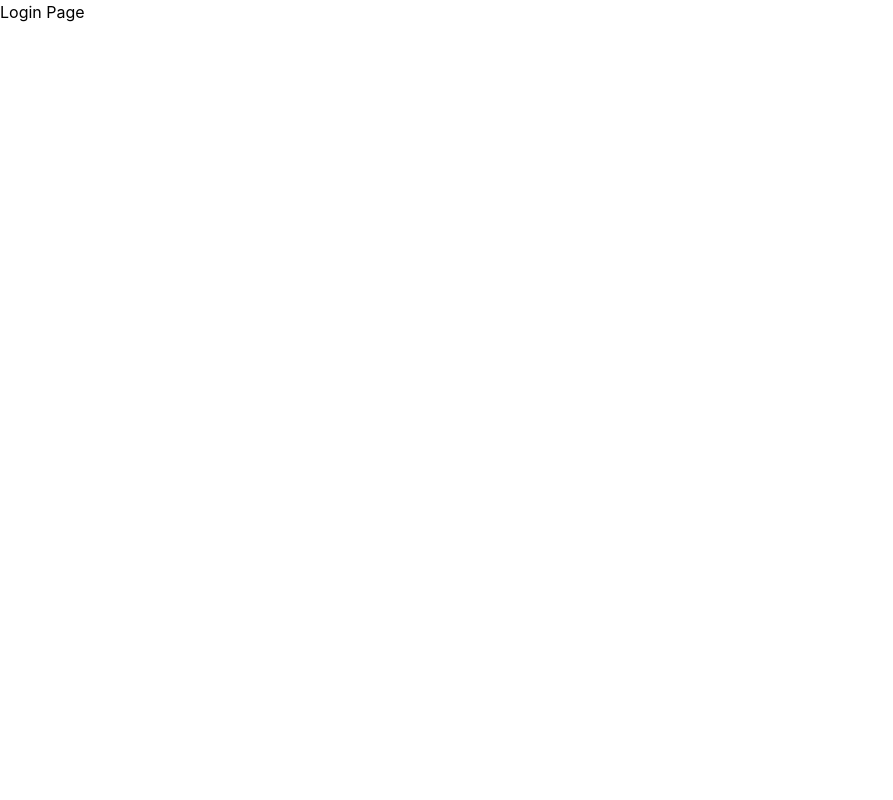
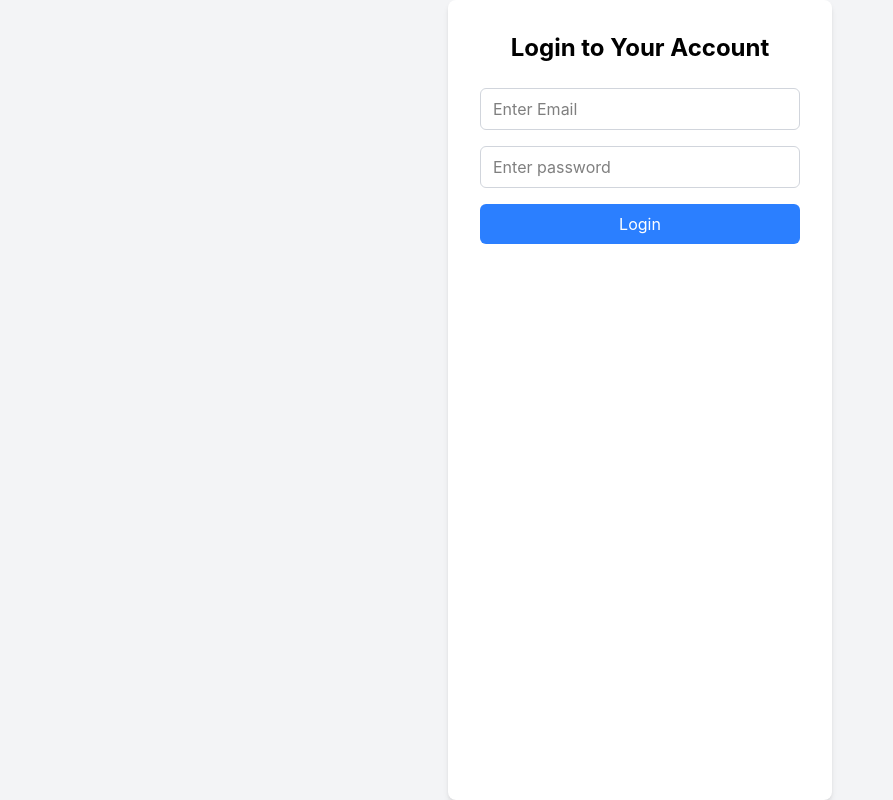
Before and after one commit to toufiqe776/mern-ecommerce, a React app in the folder Frontend/: page /login in a window 1280 px wide. Shown: the whole page, without its empty margins (0-893 px from the left). Built offline with nearby package versions, Linux system fonts and the light colour scheme; the HTML template or start-up script is replaced by a standard one.

Commit message:
login page created and api integrated

```diff
--- a/Frontend/src/pages/Login.jsx
+++ b/Frontend/src/pages/Login.jsx
@@ -1,5 +1,74 @@
-const Login = () => {
-  return <h1>Login Page</h1>;
-};
+import {useState} from 'react';
+import { useNavigate } from 'react-router';
+import {api} from "../api/axios"
 
-export default Login;
+export default function Login(){
+    const [form,setForm] =useState({
+        email:"",
+        password:""
+    })
+
+    const [msg,setMsg] =useState("");
+    const navigate =useNavigate();
+    const handleChange=(e) =>{
+        setForm({
+            ...form,
+            [e.target.name]:e.target.value
+        });
+    }
+   const handleSubmit =async(e) =>{
+    e.preventDefault();
+    try{
+        const res=await api.post('/auth/login',form);
+        //save token to localStorage
+        localStorage.setItem("token", res.data.token);
+        setMsg("Login Successful");
+        //redirect to home page after 1 second
+        setTimeout(() =>{
+            navigate("/")
+        },1000);
+
+    }catch(err){
+        setMsg(err.response?.data?.message || "An error occurred");
+    }
+
+
+
+   }
+  return(
+<div className="flex item-center justify-center min-h-screen bg-gray-100 px-4">
+    <div className="bg-white p-8 rounded-lg shadow-md w-full max-w-sm">
+        <h2 className="text-2xl font-bold mb-6 text-center">Login to Your Account </h2>
+        {
+            msg && (<div className="mb-4 text-center text-sm text-red-600 font-medium"> {msg}</div>
+        )}
+        <form onSubmit={handleSubmit} className="space-y-4">
+        <input
+        name='email'
+        type='email'
+        placeholder='Enter Email'
+        value={form.email}
+        onChange={handleChange}
+        className="w-full px-3 py-2 border border-gray-300 rounded-md focus:outline-none "
+        required
+        />
+        <input
+        name='password'
+        type='password'
+        placeholder='Enter password'
+        value={form.password}
+        onChange={handleChange}
+        className="w-full px-3 py-2 border border-gray-300 rounded-md focus:outline-none"
+        required
+        />
+        <button
+        type="submit"
+        className="w-full bg-blue-500 text-white py-2 px-4 rounded-md hover:bg-blue-600"
+        >Login</button>
+
+        </form>
+    </div>
+</div>
+  );
+
+}
```
